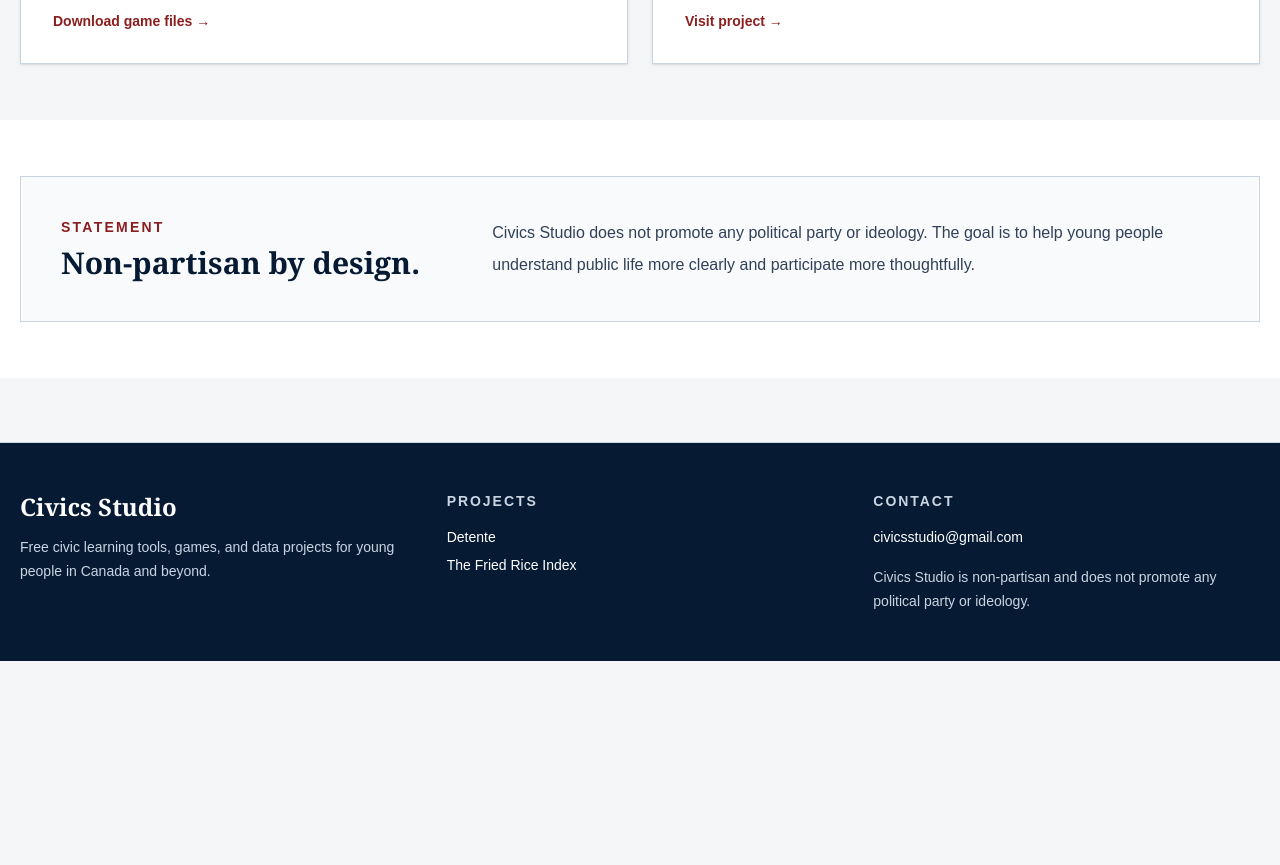
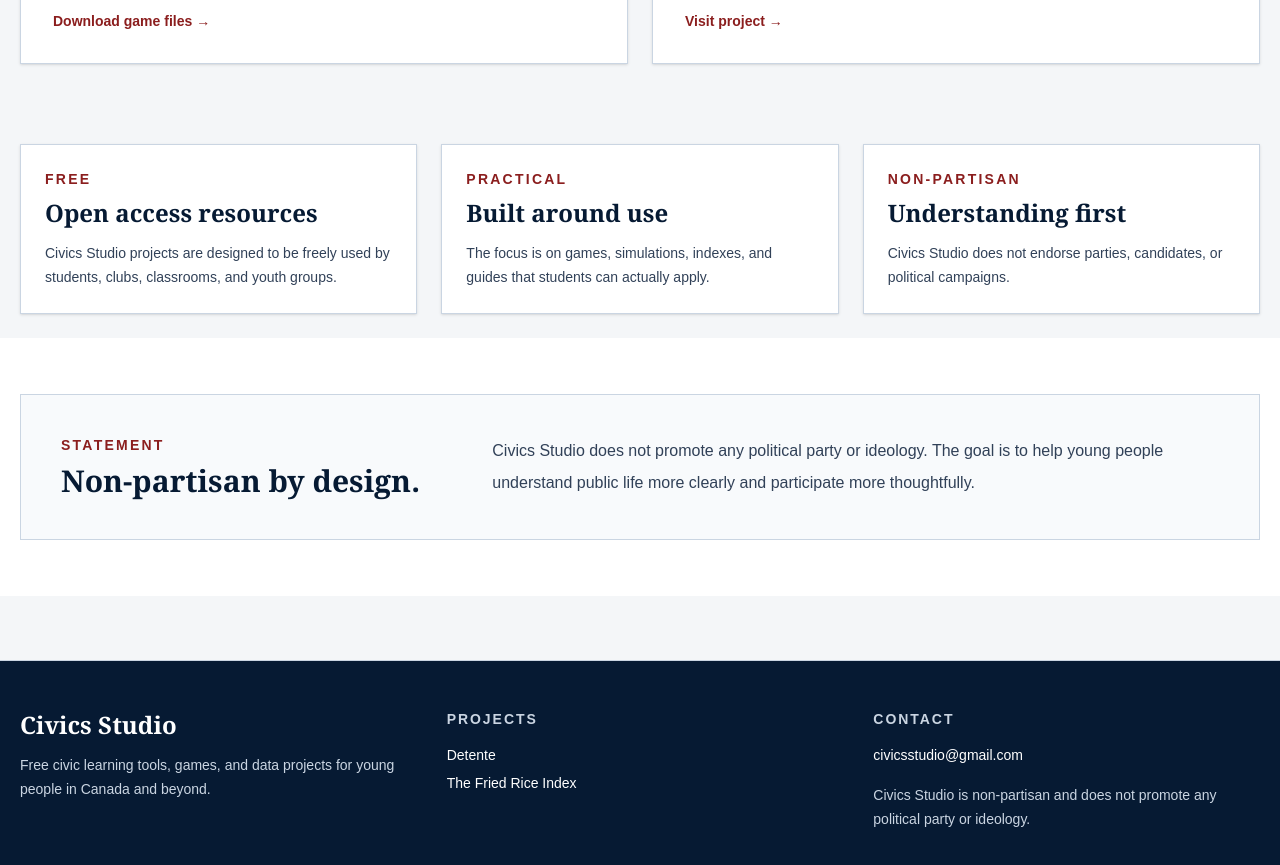
Before and after one commit to gchang250/civics-studio, a Next.js app: page / in a window 1280 px wide. Shown: the part 1240-2105 px from the top of the page. Before the commit the page ends 1901 px from the top, so only its background shows below. Built offline with nearby package versions, Linux system fonts and the light colour scheme.

Commit message:
Add mission page and site credibility sections

```diff
--- a/app/layout.tsx
+++ b/app/layout.tsx
@@ -2,10 +2,24 @@ import type { Metadata } from "next";
 import Link from "next/link";
 import "./globals.css";
 
+
+
 export const metadata: Metadata = {
-  title: "Civics Studio",
+  title: {
+    default: "Civics Studio",
+    template: "%s | Civics Studio",
+  },
   description:
     "Civics Studio creates free civic learning tools, games, and data projects for youth.",
+  keywords: [
+    "civic education",
+    "youth civic engagement",
+    "Canada civics",
+    "Detente",
+    "Fried Rice Index",
+    "political literacy",
+    "economic literacy",
+  ],
 };
 
 const navItems = [
--- /dev/null
+++ b/app/mission/page.tsx
@@ -0,0 +1,70 @@
+export default function MissionPage() {
+  return (
+    <div>
+      <section className="border-b border-slate-300 bg-white">
+        <div className="mx-auto max-w-7xl px-5 py-14">
+          <p className="text-sm font-bold uppercase tracking-[0.16em] text-[#8b1e1e]">
+            Mission
+          </p>
+
+          <h1 className="serif mt-4 max-w-4xl text-5xl font-bold leading-tight text-[#061a33] md:text-6xl">
+            Helping young people understand the systems that shape public life.
+          </h1>
+
+          <p className="mt-6 max-w-3xl text-lg leading-8 text-slate-700">
+            Civics Studio exists to make civic and economic learning more
+            practical, accessible, and engaging for students.
+          </p>
+        </div>
+      </section>
+
+      <section className="mx-auto max-w-7xl px-5 py-12">
+        <div className="grid gap-6 md:grid-cols-3">
+          {[
+            {
+              title: "Make civics practical",
+              text: "Students should not only memorize institutions. They should practise negotiation, decision-making, and civic reasoning.",
+            },
+            {
+              title: "Use games and data",
+              text: "Games make incentives visible. Data projects make economic conditions easier to compare and discuss.",
+            },
+            {
+              title: "Stay non-partisan",
+              text: "Civics Studio does not promote any party or ideology. The goal is understanding, not persuasion.",
+            },
+          ].map((item) => (
+            <div
+              key={item.title}
+              className="border border-slate-300 bg-white p-6 shadow-sm"
+            >
+              <h2 className="serif text-2xl font-bold text-[#061a33]">
+                {item.title}
+              </h2>
+              <p className="mt-4 leading-7 text-slate-700">{item.text}</p>
+            </div>
+          ))}
+        </div>
+      </section>
+
+      <section className="mx-auto max-w-7xl px-5 py-4">
+        <div className="border border-slate-300 bg-white p-8 shadow-sm">
+          <p className="text-sm font-bold uppercase tracking-[0.16em] text-[#8b1e1e]">
+            Why it matters
+          </p>
+
+          <h2 className="serif mt-3 text-3xl font-bold text-[#061a33]">
+            Civic disengagement grows when public life feels distant.
+          </h2>
+
+          <p className="mt-5 max-w-4xl leading-8 text-slate-700">
+            Many students know that politics and economics affect their lives,
+            but they are often introduced to these subjects through abstract
+            definitions instead of practical experiences. Civics Studio uses
+            projects that students can play, download, compare, and discuss.
+          </p>
+        </div>
+      </section>
+    </div>
+  );
+}
--- a/app/page.tsx
+++ b/app/page.tsx
@@ -125,6 +125,49 @@ export default function HomePage() {
         </div>
       </section>
 
+      <section className="mx-auto max-w-7xl px-5 py-6">
+        <div className="grid gap-6 md:grid-cols-3">
+          <div className="border border-slate-300 bg-white p-6 shadow-sm">
+            <p className="text-sm font-bold uppercase tracking-[0.16em] text-[#8b1e1e]">
+              Free
+            </p>
+            <h3 className="serif mt-2 text-2xl font-bold text-[#061a33]">
+              Open access resources
+            </h3>
+            <p className="mt-3 text-sm leading-6 text-slate-700">
+              Civics Studio projects are designed to be freely used by students,
+              clubs, classrooms, and youth groups.
+            </p>
+          </div>
+
+          <div className="border border-slate-300 bg-white p-6 shadow-sm">
+            <p className="text-sm font-bold uppercase tracking-[0.16em] text-[#8b1e1e]">
+              Practical
+            </p>
+            <h3 className="serif mt-2 text-2xl font-bold text-[#061a33]">
+              Built around use
+            </h3>
+            <p className="mt-3 text-sm leading-6 text-slate-700">
+              The focus is on games, simulations, indexes, and guides that students
+              can actually apply.
+            </p>
+          </div>
+
+          <div className="border border-slate-300 bg-white p-6 shadow-sm">
+            <p className="text-sm font-bold uppercase tracking-[0.16em] text-[#8b1e1e]">
+              Non-partisan
+            </p>
+            <h3 className="serif mt-2 text-2xl font-bold text-[#061a33]">
+              Understanding first
+            </h3>
+            <p className="mt-3 text-sm leading-6 text-slate-700">
+              Civics Studio does not endorse parties, candidates, or political
+              campaigns.
+            </p>
+          </div>
+        </div>
+      </section>
+
       <section className="bg-white">
         <div className="mx-auto max-w-7xl px-5 py-14">
           <div className="border border-slate-300 bg-[#f8fafc] p-8 md:grid md:grid-cols-[0.7fr_1.3fr] md:gap-10 md:p-10">
```
